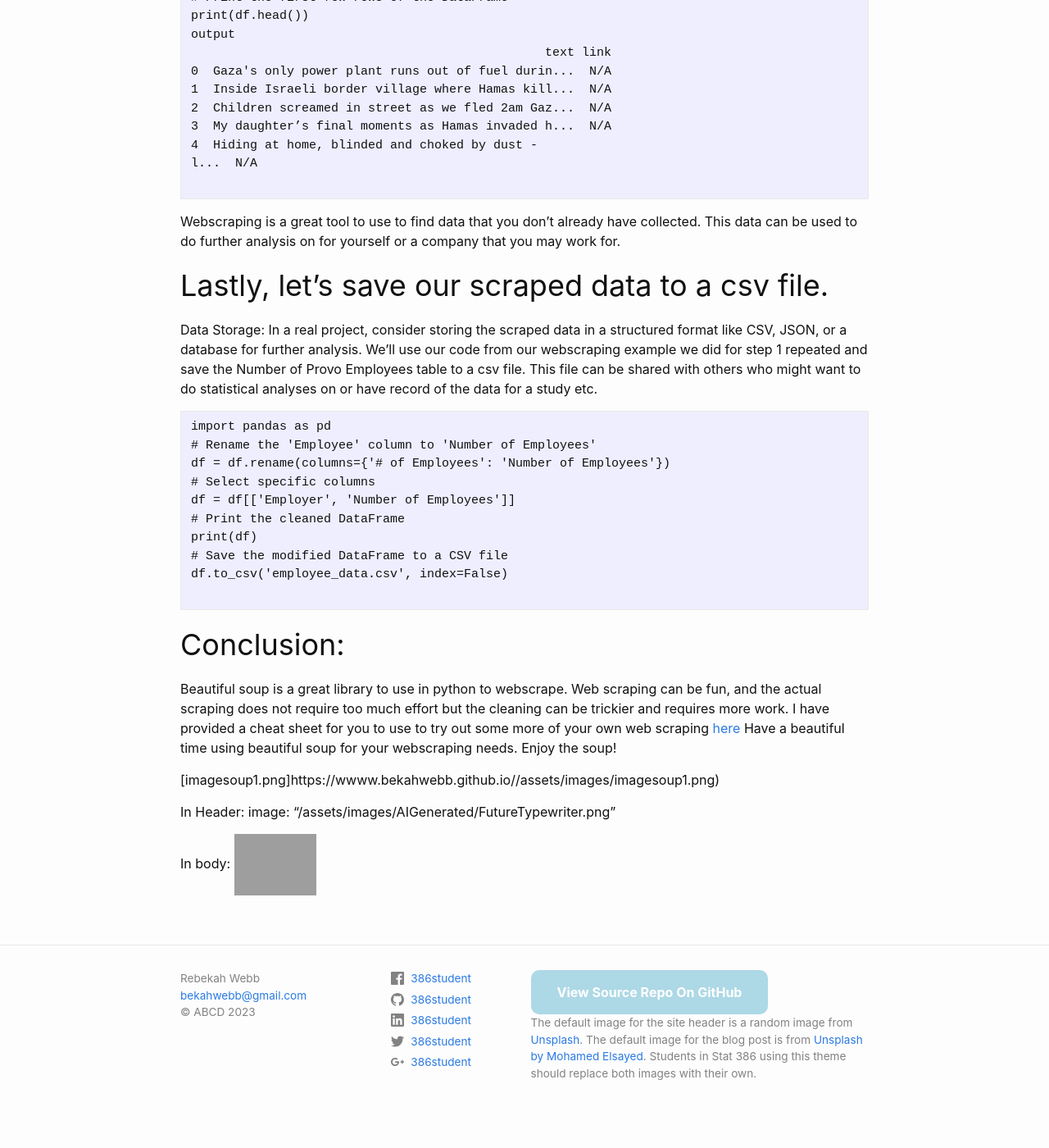
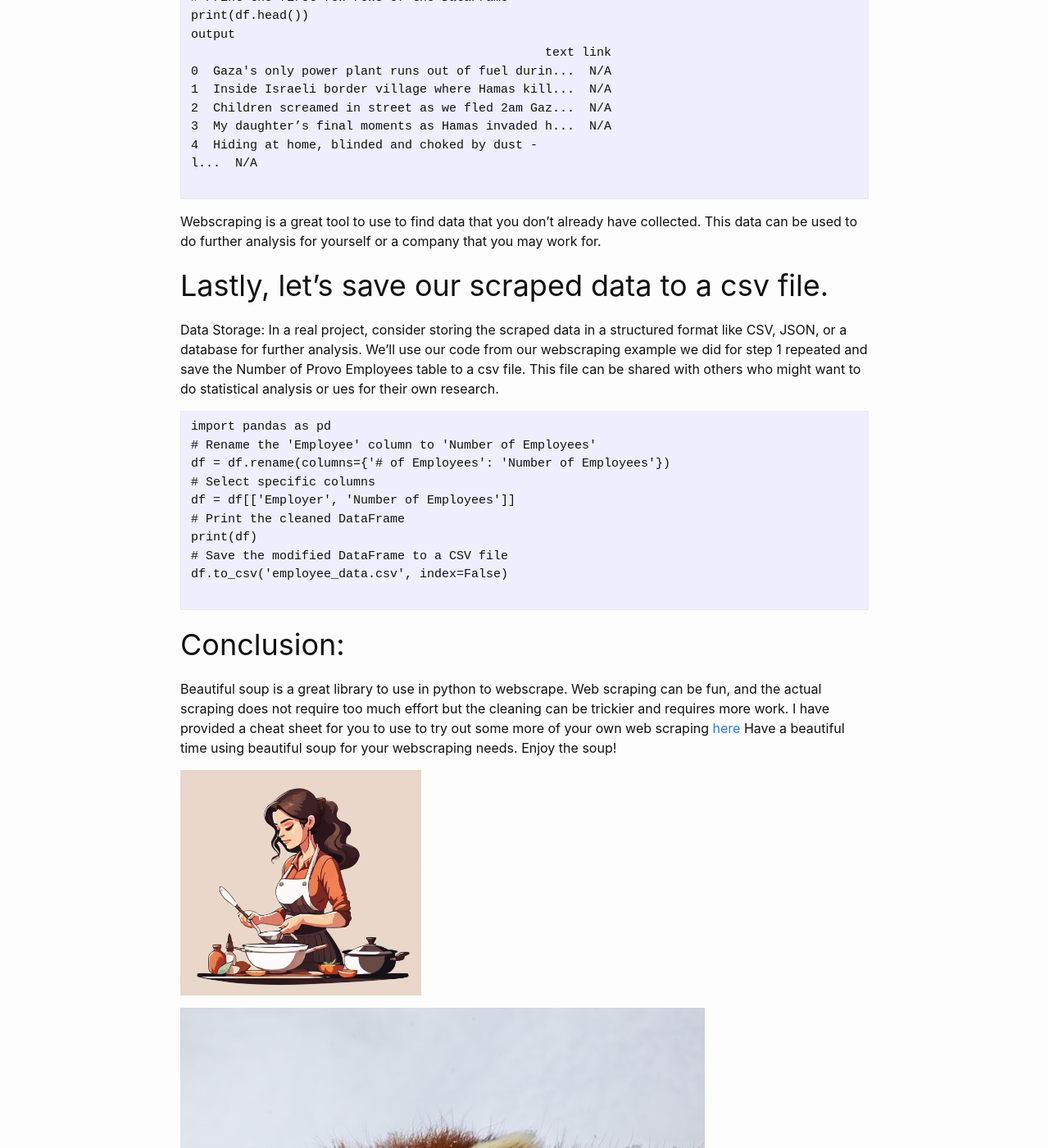
Before and after one commit to bekahwebb/bekahwebb.github.io, a Jekyll site: the page built from _posts/2023-09-01-first-post.md, in a window 1280 px wide and 1400 px high, scrolled down 4852 px. Shown: the whole window at 82% size. Built offline with Jekyll 4.4.1, drawn with Linux system fonts in a browser that asks for light colours; comment, search, counter and statistics services are not loaded; before the commit the page ends 6231 px from its top, so only the background shows below that.

Commit message:
still trying to add the image

````diff
--- a/_posts/2023-09-01-first-post.md
+++ b/_posts/2023-09-01-first-post.md
@@ -189,10 +189,10 @@ l...  N/A
 
 ```
 
-Webscraping is a great tool to use to find data that you don't already have collected. This data can be used to do further analysis on for yourself or a company that you may work for.
+Webscraping is a great tool to use to find data that you don't already have collected. This data can be used to do further analysis for yourself or a company that you may work for.
 
 # Lastly, let's save our scraped data to a csv file.
-Data Storage: In a real project, consider storing the scraped data in a structured format like CSV, JSON, or a database for further analysis.  We'll use our code from our webscraping example we did for step 1 repeated and save the Number of Provo Employees table to a csv file.  This file can be shared with others who might want to do statistical analyses on or have record of the data for a study etc.
+Data Storage: In a real project, consider storing the scraped data in a structured format like CSV, JSON, or a database for further analysis.  We'll use our code from our webscraping example we did for step 1 repeated and save the Number of Provo Employees table to a csv file.  This file can be shared with others who might want to do statistical analysis or ues for their own research.
 
 ```
 import pandas as pd
@@ -212,8 +212,9 @@ df.to_csv('employee_data.csv', index=False)
  Beautiful soup is a great library to use in python to webscrape.  Web scraping can be fun, and the actual scraping does not require too much effort but the cleaning can be trickier and requires more work.  I have provided a cheat sheet for you to use to try out some more of your own web scraping [here](https://colab.research.google.com/drive/1RkSNKqSQ0secm5wEArBssNVQh0SQ1yLR#scrollTo=e5t-IL_NjXkt)
 Have a beautiful time using beautiful soup for your webscraping needs. Enjoy the soup!
 
-[imagesoup1.png]{{site.url}}/{{site.baseurl}}/assets/images/imagesoup1.png)
+![imagesoup1.png]({{site.url}}/{{site.baseurl}}/assets/images/imagesoup1.png)
 
+![Figure]({{site.url}}/{{site.baseurl}}/assets/images/image5.jpg)
 In Header:
 image: "/assets/images/AIGenerated/FutureTypewriter.png"
 
````
